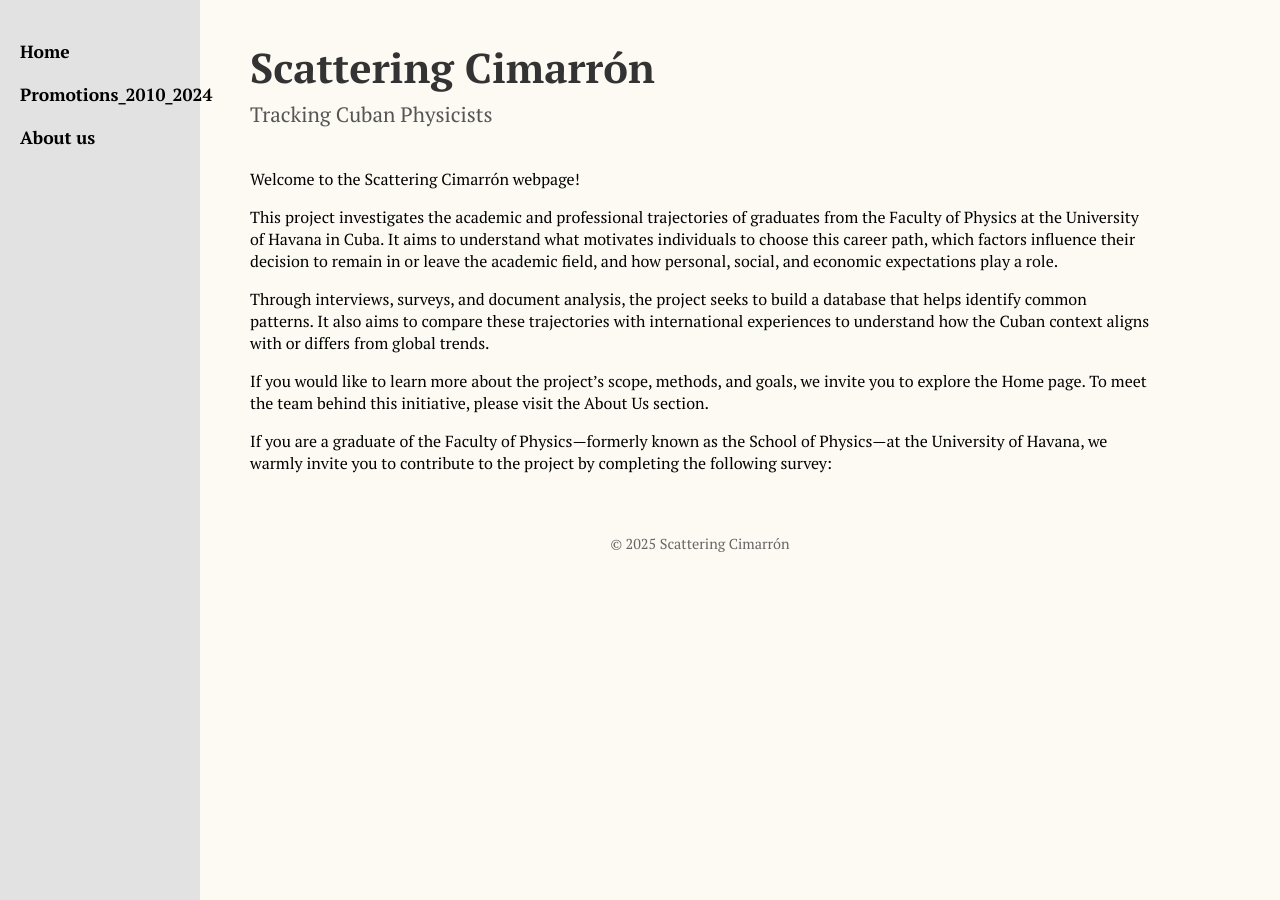
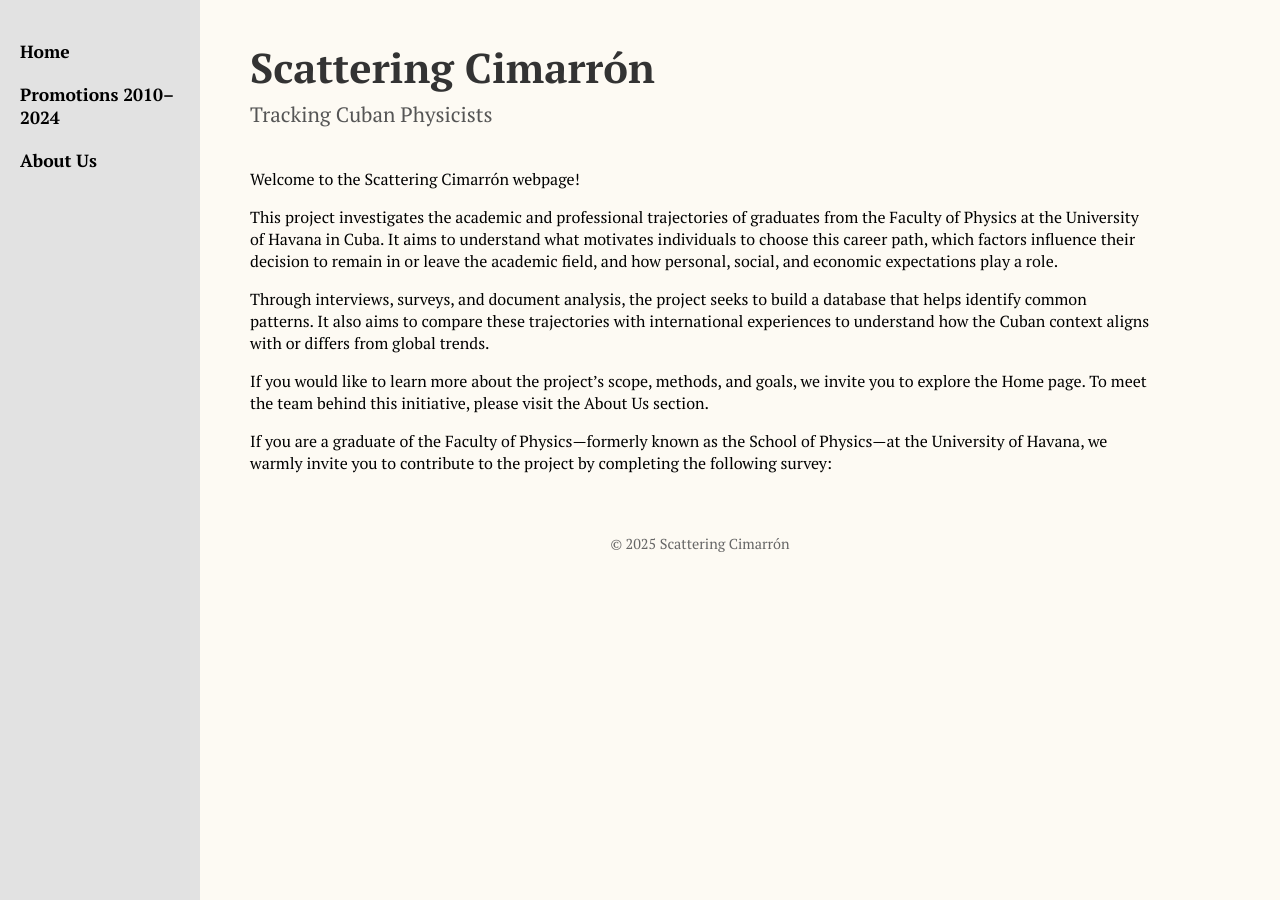
Before and after one commit to Gretica/Tracking_Cuban_Physicists, a Jekyll site: the page built from index.md, in a window 1280 px wide. Built offline with Jekyll 4.4.1, drawn with Linux system fonts in a browser that asks for light colours; part of the change alters nothing that is shown.

```diff
--- a/_layouts/default.html
+++ b/_layouts/default.html
@@ -77,9 +77,9 @@
 </head>
 <body>
   <nav>
-    <a href="{{ '' | relative_url }}">Home</a>
-    <a href="{{ '/Promotions_2010_2024/' | relative_url }}">Promotions_2010_2024</a>
-    <a href="{{ '/Aboutus/' | relative_url }}">About us</a>
+    <a href="{{ site.baseurl }}/">Home</a>
+    <a href="{{ site.baseurl }}/Promotions_2010_2024/">Promotions 2010–2024</a>
+    <a href="{{ site.baseurl }}/Aboutus/">About Us</a>
   </nav>
 
   <main>
```
